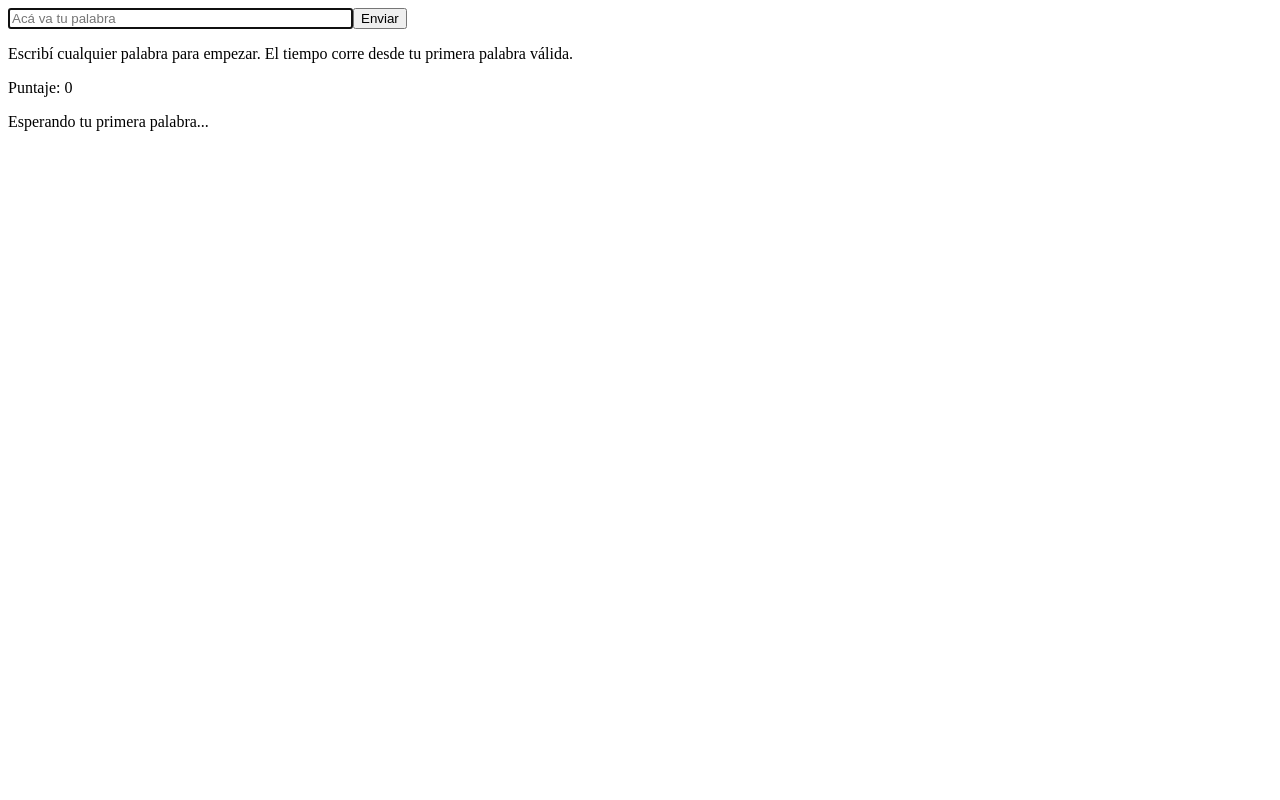
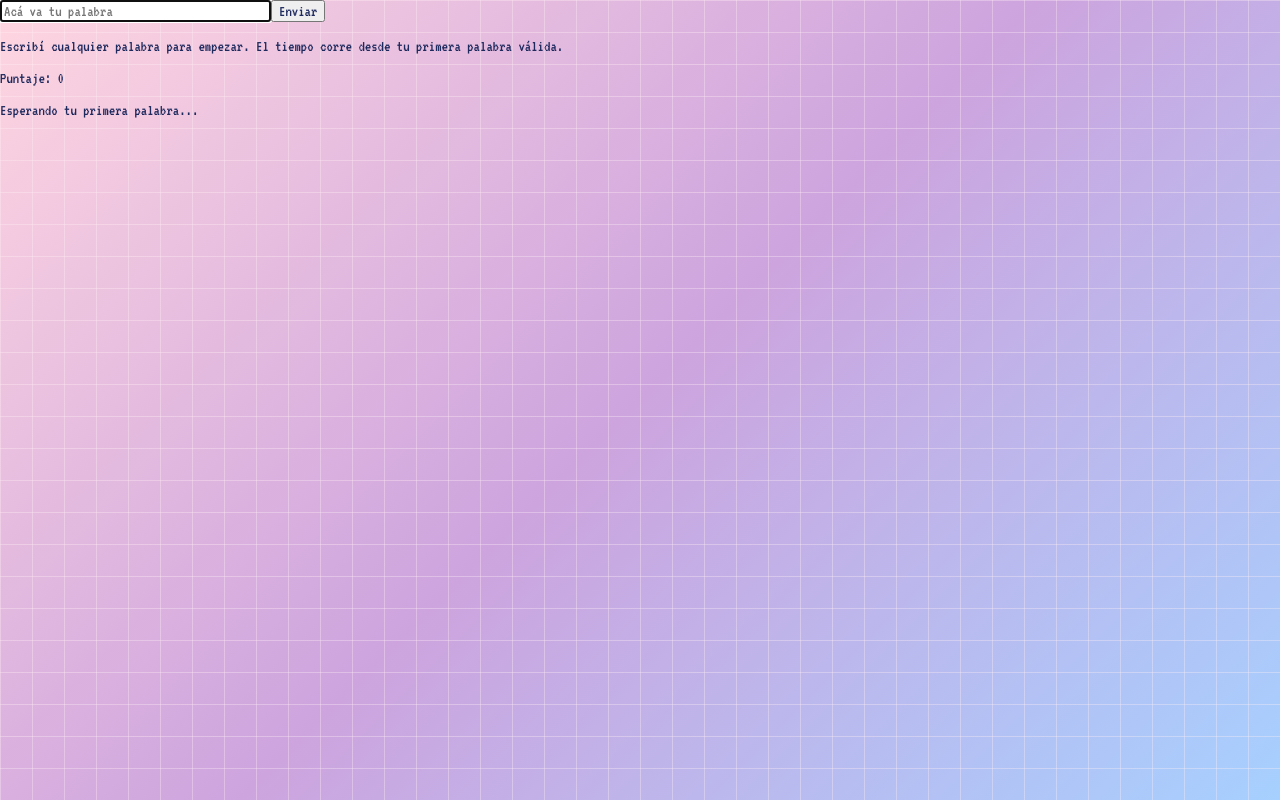
Before and after one commit to AzuPeralta/unq-ui-mariela-peralta-trabajo-final, a React (Vite) app: page / in a window 1280 px wide. Built offline with nearby package versions, Linux system fonts and the light colour scheme; no server answers.

Commit message:
Agrego la paleta, las fuentes, el favicon y el fondo

```diff
--- a/index.html
+++ b/index.html
@@ -1,9 +1,15 @@
 <!doctype html>
-<html lang="en">
+<html lang="es">
   <head>
     <meta charset="UTF-8" />
     <link rel="icon" type="image/svg+xml" href="/favicon.svg" />
     <meta name="viewport" content="width=device-width, initial-scale=1.0" />
+    <link rel="preconnect" href="https://fonts.googleapis.com" />
+    <link rel="preconnect" href="https://fonts.gstatic.com" crossorigin />
+    <link
+      href="https://fonts.googleapis.com/css2?family=Press+Start+2P&family=VT323&display=swap"
+      rel="stylesheet"
+    />
     <title>Palabras Encadenadas</title>
   </head>
   <body>
--- a/src/index.css
+++ b/src/index.css
@@ -0,0 +1,36 @@
+:root {
+  --color-screen: #fff0f5;
+  --color-pink-light: #ffd6e0;
+  --color-cabinet: #ffb6c1;
+  --color-lilac: #cda4de;
+  --color-sky: #a6d0ff;
+  --color-marquee: #7aa5ff;
+  --color-accent: #a0eaf2;
+  --color-highlight: #f291d8;
+  --color-text: #1e2a5e;
+  --color-text-soft: #5b3f8c;
+  --color-error: #c2185b;
+
+  --font-display: "Press Start 2P", monospace;
+  --font-body: "VT323", monospace;
+}
+
+body {
+  margin: 0;
+  min-height: 100vh;
+  font-family: var(--font-body);
+  color: var(--color-text);
+  background-color: var(--color-lilac);
+  background-image:
+    linear-gradient(rgba(255, 240, 245, 0.35) 1px, transparent 1px),
+    linear-gradient(90deg, rgba(255, 240, 245, 0.35) 1px, transparent 1px),
+    linear-gradient(135deg, var(--color-pink-light), var(--color-lilac), var(--color-sky));
+  background-size: 32px 32px, 32px 32px, 100% 100%;
+  background-attachment: fixed;
+}
+
+input,
+button {
+  font: inherit;
+  color: inherit;
+}
```
Also changed, not shown: public/favicon.svg (added).
